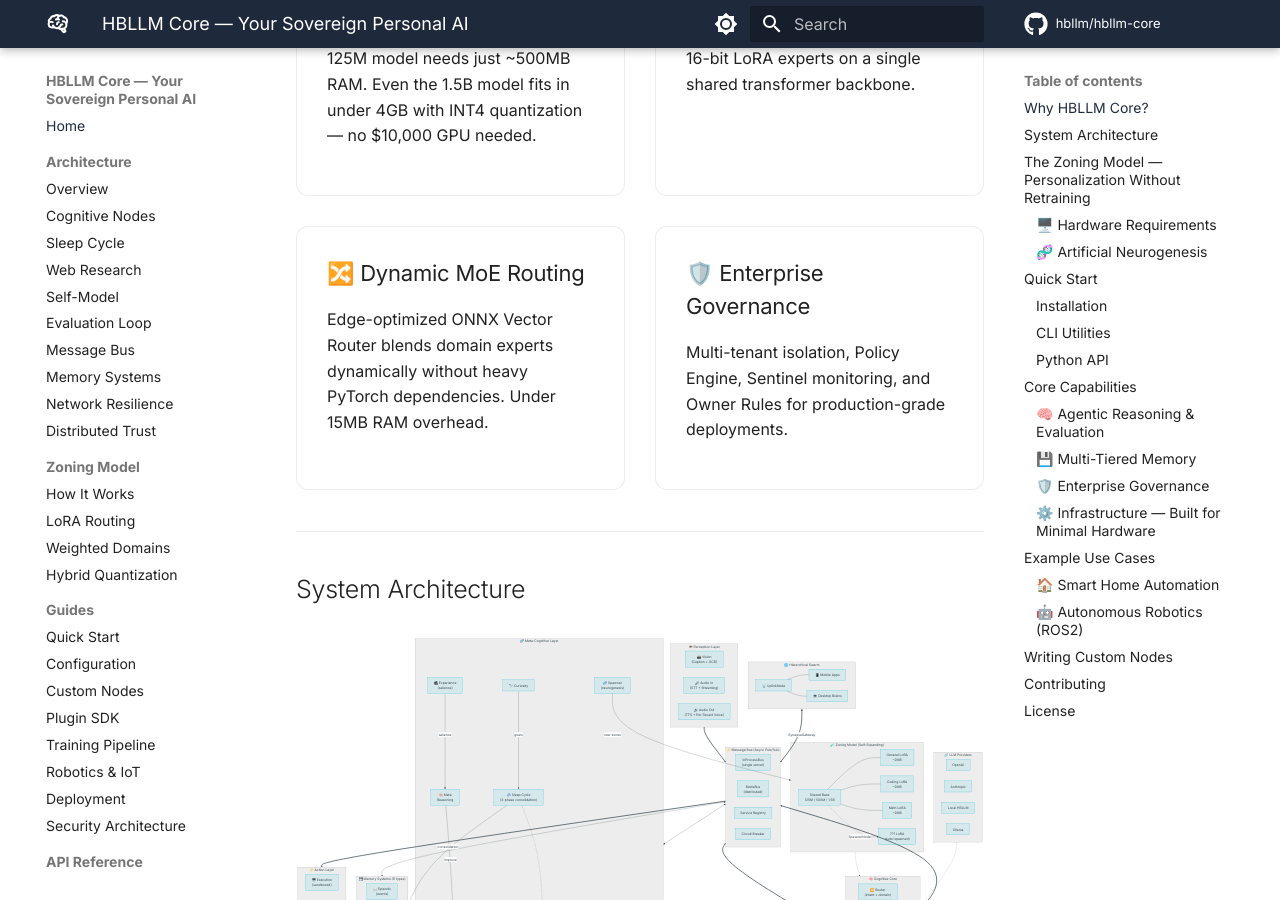
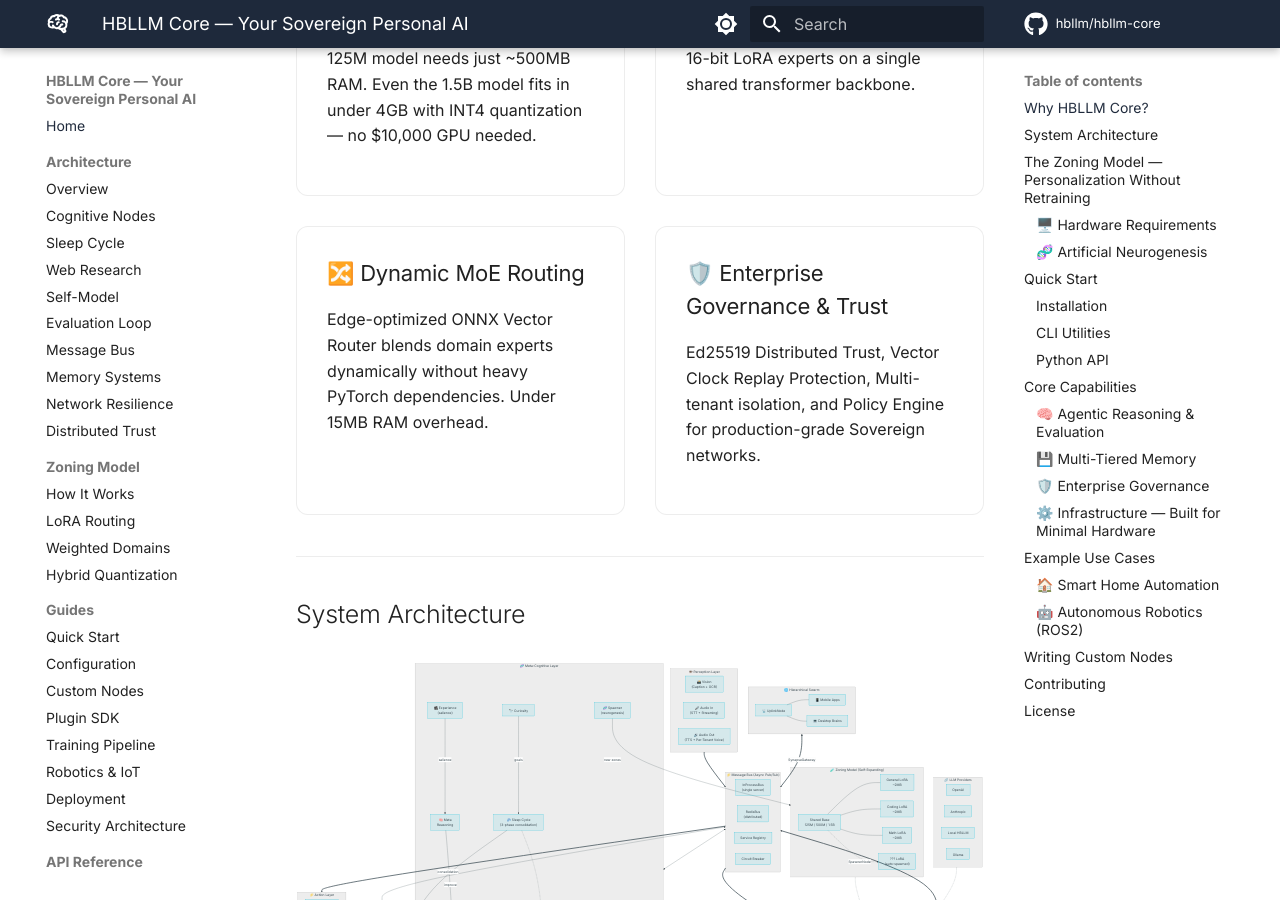
Before and after one commit to HBLLM/hbllm-core, an MkDocs documentation site: the page built from docs/index.md, in a window 1280 px wide and 900 px high, scrolled down 1658 px. Built offline with MkDocs 1.6.1 and Material for MkDocs 9.7.7, drawn with Linux system fonts in a browser that asks for light colours; comment, search, counter and statistics services are not loaded.

Commit message:
Docs: Update index to position HBLLM as a Sovereign Personal AI Network

```diff
--- a/docs/index.md
+++ b/docs/index.md
@@ -56,8 +56,8 @@
 <p>Edge-optimized ONNX Vector Router blends domain experts dynamically without heavy PyTorch dependencies. Under 15MB RAM overhead.</p>
 </div>
 <div class="feature-card">
-<h3>🛡️ Enterprise Governance</h3>
-<p>Multi-tenant isolation, Policy Engine, Sentinel monitoring, and Owner Rules for production-grade deployments.</p>
+<h3>🛡️ Enterprise Governance & Trust</h3>
+<p>Ed25519 Distributed Trust, Vector Clock Replay Protection, Multi-tenant isolation, and Policy Engine for production-grade Sovereign networks.</p>
 </div>
 </div>
 
```
